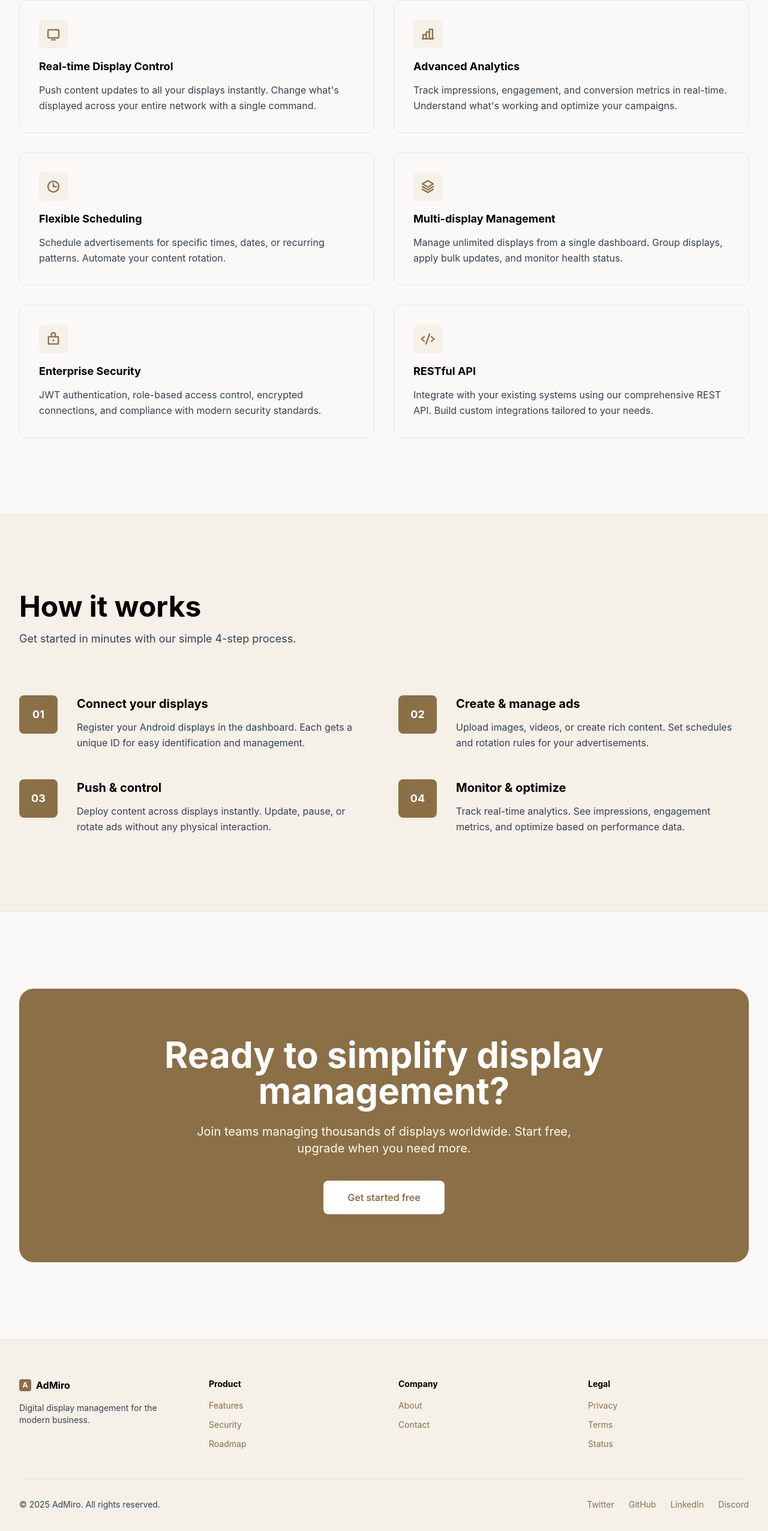
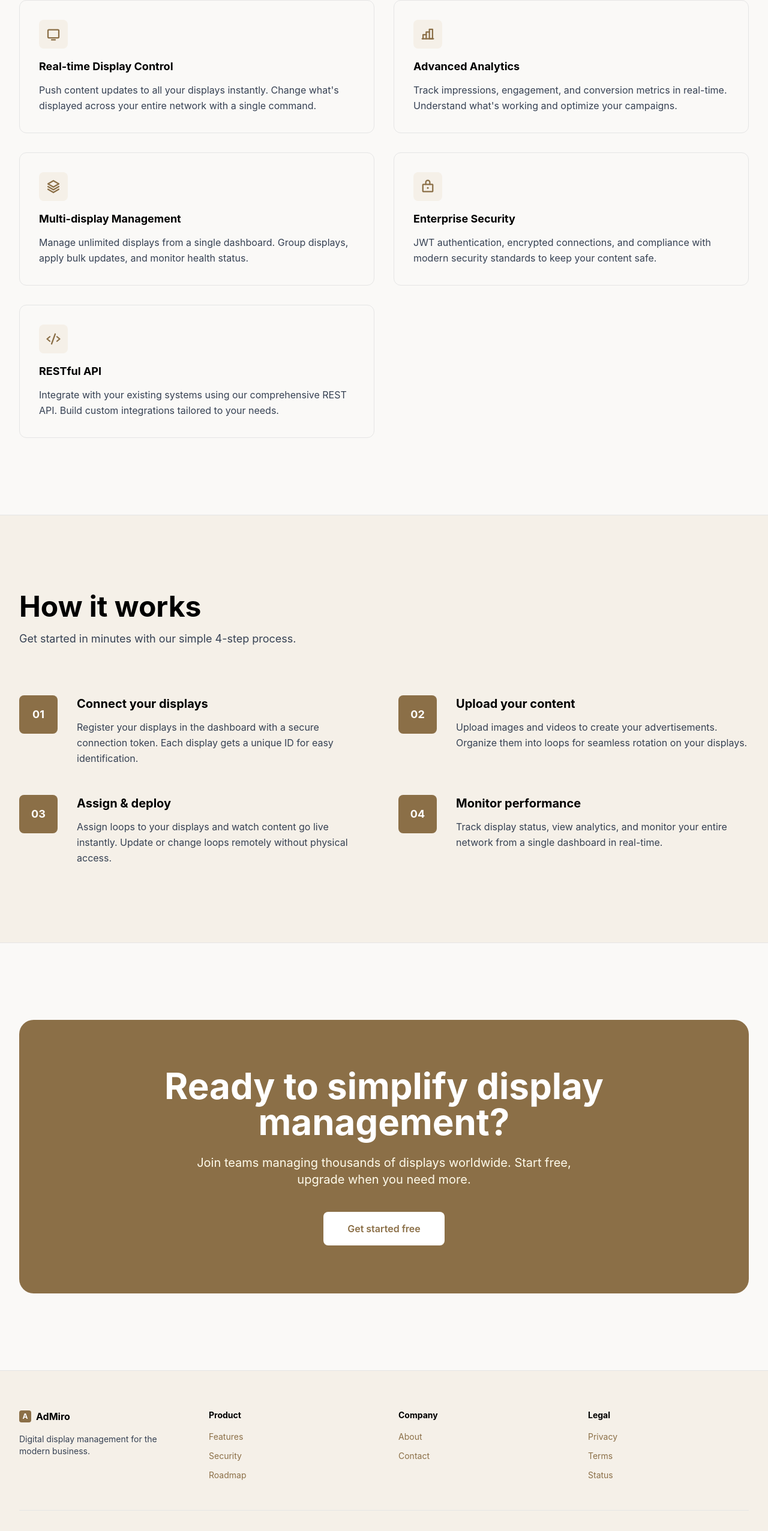
Before and after one commit to HemanthTenneti/AdMiro, a Next.js app in the folder AdMiroFrontend/: page / in a window 1280 px wide. Shown: the part 1521-4073 px from the top of the page at 60% size. Built offline with nearby package versions, Linux system fonts and the light colour scheme.

Commit message:
Added favicon, changed landing page

```diff
--- a/AdMiroFrontend/src/app/layout.js
+++ b/AdMiroFrontend/src/app/layout.js
@@ -7,6 +7,9 @@ export const metadata = {
   title: "AdMiro - Digital Advertisement Management",
   description:
     "Manage digital advertisements across multiple displays in real-time",
+  icons: {
+    icon: "/favicon.svg",
+  },
 };
 
 export default function RootLayout({ children }) {
--- a/AdMiroFrontend/src/app/page.js
+++ b/AdMiroFrontend/src/app/page.js
@@ -250,12 +250,6 @@ export default function Home() {
               icon: ChartBar,
             },
             {
-              title: "Flexible Scheduling",
-              description:
-                "Schedule advertisements for specific times, dates, or recurring patterns. Automate your content rotation.",
-              icon: Clock,
-            },
-            {
               title: "Multi-display Management",
               description:
                 "Manage unlimited displays from a single dashboard. Group displays, apply bulk updates, and monitor health status.",
@@ -264,7 +258,7 @@ export default function Home() {
             {
               title: "Enterprise Security",
               description:
-                "JWT authentication, role-based access control, encrypted connections, and compliance with modern security standards.",
+                "JWT authentication, encrypted connections, and compliance with modern security standards to keep your content safe.",
               icon: Lock,
             },
             {
@@ -313,25 +307,25 @@ export default function Home() {
                 step: "01",
                 title: "Connect your displays",
                 description:
-                  "Register your Android displays in the dashboard. Each gets a unique ID for easy identification and management.",
+                  "Register your displays in the dashboard with a secure connection token. Each display gets a unique ID for easy identification.",
               },
               {
                 step: "02",
-                title: "Create & manage ads",
+                title: "Upload your content",
                 description:
-                  "Upload images, videos, or create rich content. Set schedules and rotation rules for your advertisements.",
+                  "Upload images and videos to create your advertisements. Organize them into loops for seamless rotation on your displays.",
               },
               {
                 step: "03",
-                title: "Push & control",
+                title: "Assign & deploy",
                 description:
-                  "Deploy content across displays instantly. Update, pause, or rotate ads without any physical interaction.",
+                  "Assign loops to your displays and watch content go live instantly. Update or change loops remotely without physical access.",
               },
               {
                 step: "04",
-                title: "Monitor & optimize",
+                title: "Monitor performance",
                 description:
-                  "Track real-time analytics. See impressions, engagement metrics, and optimize based on performance data.",
+                  "Track display status, view analytics, and monitor your entire network from a single dashboard in real-time.",
               },
             ].map((item, i) => (
               <div key={i} data-animate-step className="flex gap-4 md:gap-8">
@@ -398,12 +392,12 @@ export default function Home() {
                   </Link>
                 </li>
                 <li>
-                  <Link href="#" className="hover:text-black transition">
+                  <Link href="/" className="hover:text-black transition">
                     Security
                   </Link>
                 </li>
                 <li>
-                  <Link href="#" className="hover:text-black transition">
+                  <Link href="/" className="hover:text-black transition">
                     Roadmap
                   </Link>
                 </li>
@@ -413,12 +407,12 @@ export default function Home() {
               <h4 className="font-bold text-black mb-4 text-sm">Company</h4>
               <ul className="space-y-3 text-sm text-gray-700">
                 <li>
-                  <Link href="#" className="hover:text-black transition">
+                  <Link href="/" className="hover:text-black transition">
                     About
                   </Link>
                 </li>
                 <li>
-                  <Link href="#" className="hover:text-black transition">
+                  <Link href="/" className="hover:text-black transition">
                     Contact
                   </Link>
                 </li>
@@ -428,17 +422,17 @@ export default function Home() {
               <h4 className="font-bold text-black mb-4 text-sm">Legal</h4>
               <ul className="space-y-3 text-sm text-gray-700">
                 <li>
-                  <Link href="#" className="hover:text-black transition">
+                  <Link href="/" className="hover:text-black transition">
                     Privacy
                   </Link>
                 </li>
                 <li>
-                  <Link href="#" className="hover:text-black transition">
+                  <Link href="/" className="hover:text-black transition">
                     Terms
                   </Link>
                 </li>
                 <li>
-                  <Link href="#" className="hover:text-black transition">
+                  <Link href="/" className="hover:text-black transition">
                     Status
                   </Link>
                 </li>
@@ -449,17 +443,19 @@ export default function Home() {
           <div className="border-t border-[#e5e5e5] pt-6 md:pt-8 flex flex-col md:flex-row justify-between items-center gap-4 text-xs md:text-sm text-gray-700">
             <p>&copy; 2025 AdMiro. All rights reserved.</p>
             <div className="flex gap-6">
-              <Link href="#" className="hover:text-black transition">
-                Twitter
-              </Link>
-              <Link href="#" className="hover:text-black transition">
+              <Link
+                href="https://github.com/HemanthTenneti"
+                target="_blank"
+                rel="noopener noreferrer"
+                className="hover:text-black transition">
                 GitHub
               </Link>
-              <Link href="#" className="hover:text-black transition">
+              <Link
+                href="https://www.linkedin.com/in/hemanth10eti"
+                target="_blank"
+                rel="noopener noreferrer"
+                className="hover:text-black transition">
                 LinkedIn
-              </Link>
-              <Link href="#" className="hover:text-black transition">
-                Discord
               </Link>
             </div>
           </div>
```
Also changed, not shown: AdMiroFrontend/public/favicon.svg (added).
